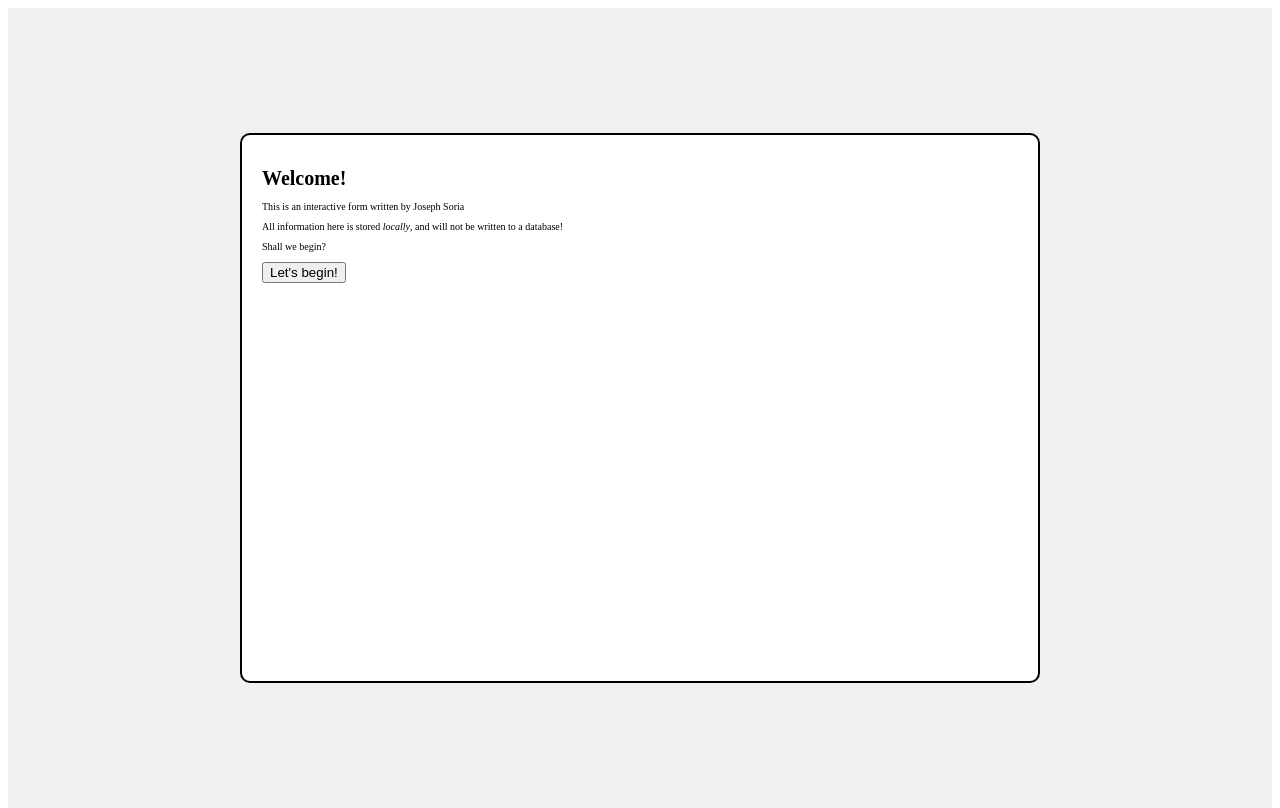
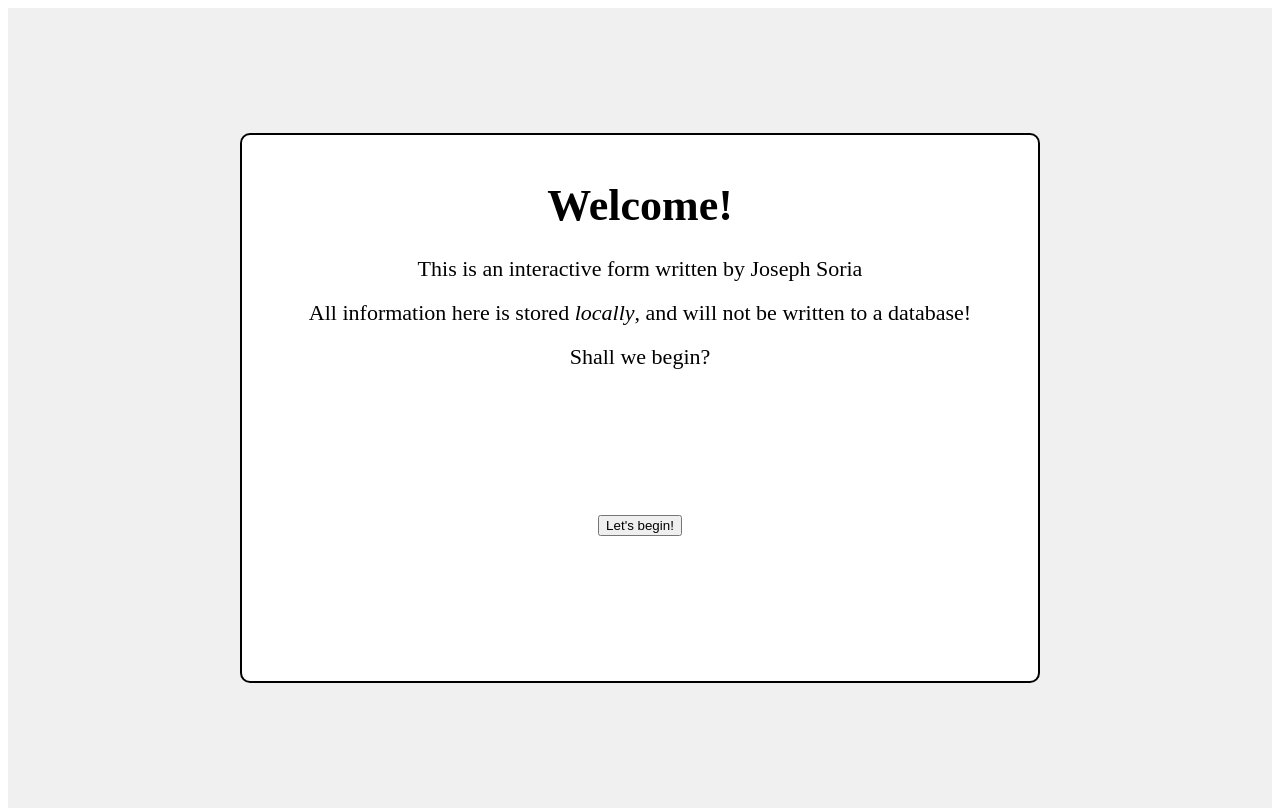
Before and after one commit to Joeseff6/React-Interactive-Forms, a React (Create React App) app: page / in a window 1280 px wide. Built offline with nearby package versions, Linux system fonts and the light colour scheme.

Commit message:
Wrote layout styling for wrapper

```diff
--- a/public/styles/styles.css
+++ b/public/styles/styles.css
@@ -47,6 +47,15 @@ table {
   border: 2px solid black;
   border-radius: 10px;
   background-color: white;
+  display: flex;
+  flex-direction: column;
+  align-items: center;
+  justify-content: center;
+}
+
+.welcome-header {
+  text-align: center;
+  font-size: 2.2rem;
 }
 
 *, *::after, *::before {
@@ -62,4 +71,8 @@ body, .App {
   min-height: 100vh;
 }
 
+button {
+  margin: auto;
+}
+
 /*# sourceMappingURL=styles.css.map */
--- a/src/scss/_variables.scss
+++ b/src/scss/_variables.scss
@@ -8,4 +8,3 @@ $font-size-xl: 3rem;
 // Background Color Variables
 $background-color-form: white;
 $background-color-app: hsl(0, 0%, 94%);
-;
--- a/src/scss/_wrapper.scss
+++ b/src/scss/_wrapper.scss
@@ -8,4 +8,8 @@
   border: 2px solid black;
   border-radius: 10px;
   background-color: variables.$background-color-form;
+  display: flex;
+  flex-direction: column;
+  align-items: center;
+  justify-content: center;
 }
--- a/src/scss/styles.scss
+++ b/src/scss/styles.scss
@@ -1,6 +1,7 @@
 @use "css-reset";
 @use "app";
 @use "wrapper";
+@use "welcome-view";
 
 *, *::after, *::before {
   box-sizing: border-box;
@@ -14,3 +15,7 @@ html {
 body, .App {
   min-height: 100vh;
 }
+
+button {
+  margin: auto;
+}
```
Also changed, not shown: 1 other file (tests, documents, lock files or other folders).
